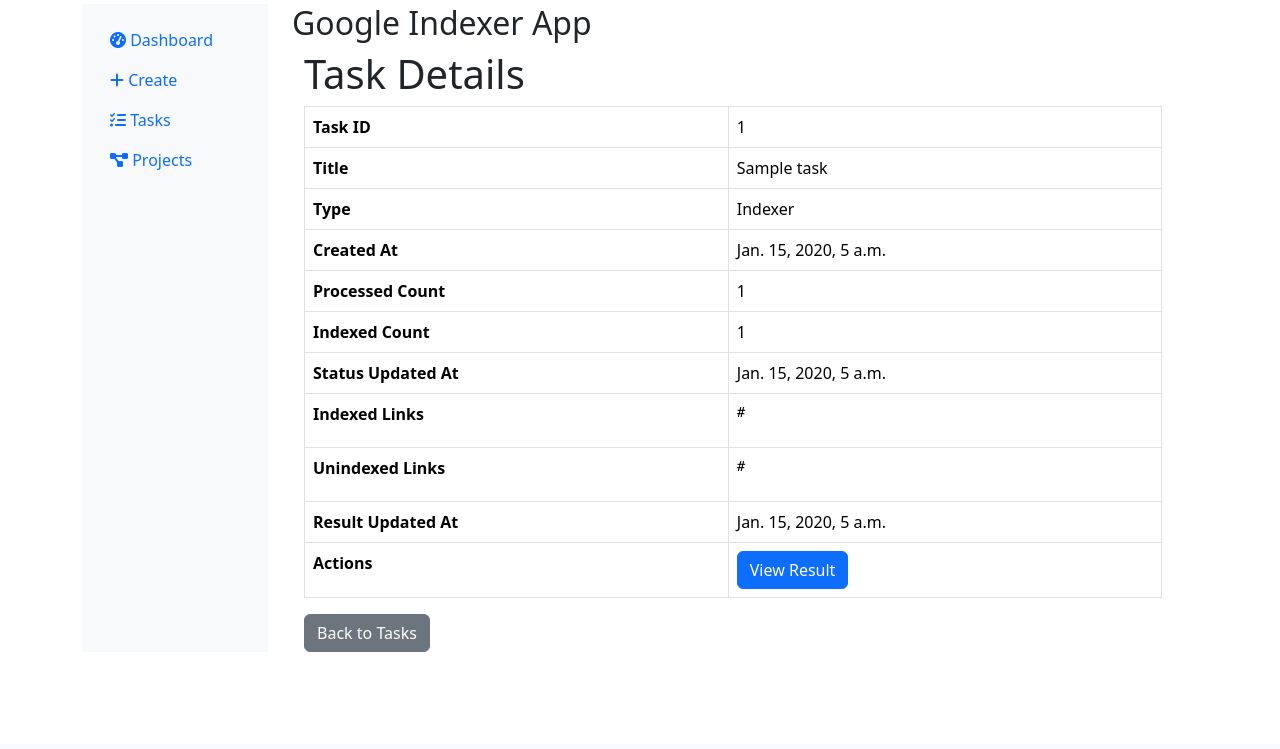
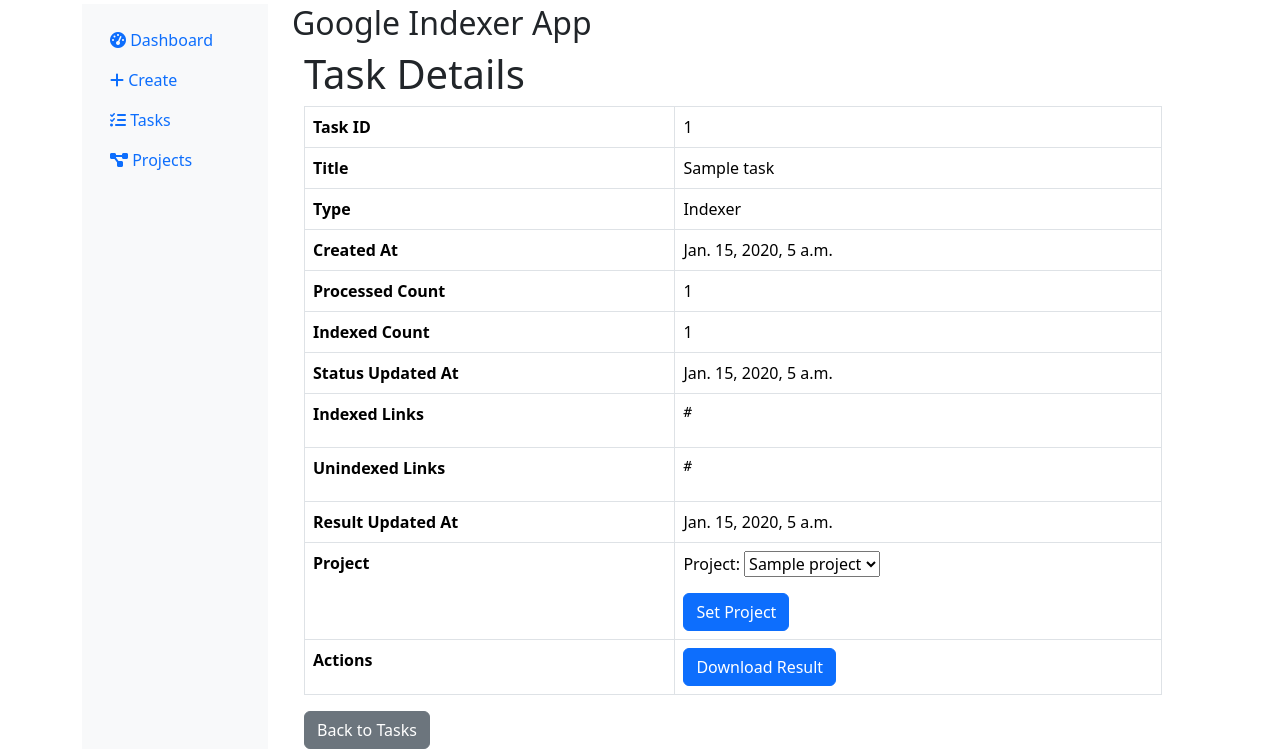
Before and after one commit to geopopos/custom_lander_v2, a Django app: page /google_indexer/task/1/ in a window 1280 px wide. Shown: the part 56-805 px from the top of the page. Before the commit the page ends 708 px from the top, so only its background shows below. Run offline with Django 4.2, Linux system fonts and the light colour scheme; a user stored in the database is signed in; tables that the repository leaves empty hold one stand-in row (values such as "Sample post"); parts of the project's set-up code (start-up, migrations or seed data) failed here and were passed over; some libraries are stand-ins or nearby versions.

Commit message:
added functionality to allow people to update project

```diff
--- a/custom_lander_creator_v2/google_indexer/forms.py
+++ b/custom_lander_creator_v2/google_indexer/forms.py
@@ -40,3 +40,16 @@
 class ProjectMembershipForm(forms.Form):
     email = forms.EmailField(label="User Email")
     role = forms.ChoiceField(choices=ProjectMembership.ROLE_CHOICES, label="Role")
+
+
+class AddToProjectForm(forms.Form):
+    project = forms.ModelChoiceField(
+        queryset=None,
+        label="Project",
+        empty_label="Select a Project",
+    )
+
+    def __init__(self, *args, **kwargs):
+        user = kwargs.pop("user")
+        super().__init__(*args, **kwargs)
+        self.fields["project"].queryset = Project.objects.filter(memberships__user=user)
--- a/custom_lander_creator_v2/google_indexer/views.py
+++ b/custom_lander_creator_v2/google_indexer/views.py
@@ -8,6 +8,7 @@
 from django.contrib import messages
 from django.contrib.auth.mixins import LoginRequiredMixin
 from django.http import HttpResponse
+from django.http import HttpResponseBadRequest
 from django.http import JsonResponse
 from django.shortcuts import get_object_or_404
 from django.shortcuts import redirect
@@ -16,6 +17,7 @@
 
 from custom_lander_creator_v2.users.models import User
 
+from .forms import AddToProjectForm
 from .forms import ProjectForm
 from .forms import ProjectMembershipForm
 from .forms import TaskForm
@@ -204,50 +206,76 @@
 class TaskDetailView(LoginRequiredMixin, View):
     def get(self, request, task_id, *args, **kwargs):
         task = get_object_or_404(Task, task_id=task_id, user=request.user)
-        return render(request, "google_indexer/task_detail.html", {"task": task})
+        initial_data = {"project": task.project} if task.project else {}
+        form = AddToProjectForm(user=request.user, initial=initial_data)
+        return render(
+            request,
+            "google_indexer/task_detail.html",
+            {"task": task, "form": form},
+        )
 
     def post(self, request, task_id, *args, **kwargs):
         task = get_object_or_404(Task, task_id=task_id, user=request.user)
 
-        # Fetch the API key from environment variables
-        api_key = os.getenv("SPEEDYINDEX_API_KEY")
-
-        # Send the request to download task result
-        headers = {
-            "Authorization": f"{api_key}",
-            "Content-Type": "application/json",
-        }
-        response = requests.post(
-            f"{settings.SPEEDYINDEX_API_URL}/v2/task/google/{task.task_type}/report",
-            headers=headers,
-            json={"task_id": task_id},
-            timeout=10,
-        )
-
-        http_ok = 200
-        if response.status_code == http_ok:
-            data = response.json().get("result")
-            indexed_links = data["indexed_links"]
-            unindexed_links = data["unindexed_links"]
-
-            # Save the task result to the database
-            TaskResult.objects.update_or_create(
-                task=task,
-                defaults={
-                    "indexed_links": indexed_links,
-                    "unindexed_links": unindexed_links,
-                    "result_updated_at": data["created_at"],
-                },
+        if "download_result" in request.POST:
+            # Handle the task result download
+            api_key = os.getenv("SPEEDYINDEX_API_KEY")
+            headers = {
+                "Authorization": f"{api_key}",
+                "Content-Type": "application/json",
+            }
+            response = requests.post(
+                f"{settings.SPEEDYINDEX_API_URL}/v2/task/google/{task.task_type}/report",
+                headers=headers,
+                json={"task_id": task_id},
+                timeout=10,
             )
 
-            # Create a response to download the result as a JSON file
-            response = JsonResponse(data)
-            response["Content-Disposition"] = (
-                f"attachment; filename=task_{task_id}_result.json"
+            http_ok = 200
+            if response.status_code == http_ok:
+                data = response.json().get("result")
+                indexed_links = data["indexed_links"]
+                unindexed_links = data["unindexed_links"]
+
+                # Save the task result to the database
+                TaskResult.objects.update_or_create(
+                    task=task,
+                    defaults={
+                        "indexed_links": indexed_links,
+                        "unindexed_links": unindexed_links,
+                        "result_updated_at": data["created_at"],
+                    },
+                )
+
+                # Create a response to download the result as a JSON file
+                response = JsonResponse(data)
+                response["Content-Disposition"] = (
+                    f"attachment; filename=task_{task_id}_result.json"
+                )
+                return response
+            messages.error(
+                request,
+                f"Failed to download task result: {response.json()}",
             )
-            return response
-        messages.error(request, f"Failed to download task result: {response.json()}")
-        return redirect("google_indexer:task_detail", task_id=task_id)
+            return redirect("google_indexer:task_detail", task_id=task_id)
+
+        if "set_project" in request.POST:
+            # Handle setting the project for the task
+            form = AddToProjectForm(request.POST, user=request.user)
+            if form.is_valid():
+                project = form.cleaned_data["project"]
+                if project:
+                    task.project = project
+                    task.save()
+                    messages.success(request, "Task added to project successfully.")
+                else:
+                    messages.error(request, "Please select a project.")
+            else:
+                messages.error(request, "Invalid form submission.")
+            return redirect("google_indexer:task_detail", task_id=task_id)
+
+        # error out as user is sending a post request without a valid action
+        return HttpResponseBadRequest("Invalid action.")
 
 
 task_detail_view = TaskDetailView.as_view()
--- a/custom_lander_creator_v2/templates/google_indexer/task_detail.html
+++ b/custom_lander_creator_v2/templates/google_indexer/task_detail.html
@@ -54,14 +54,26 @@
           <th>Result Updated At</th>
           <td>{{ task.result.result_updated_at }}</td>
         </tr>
-        <tr>
-          <th>Actions</th>
-          <td>
-            <a href="{% url 'google_indexer:task_result' task.task_id %}"
-               class="btn btn-primary">View Result</a>
-          </td>
-        </tr>
       {% endif %}
+      <tr>
+        <th>Project</th>
+        <td>
+          <form method="post">
+            {% csrf_token %}
+            {{ form.as_p }}
+            <button type="submit" name="set_project" class="btn btn-primary">Set Project</button>
+          </form>
+        </td>
+      </tr>
+      <tr>
+        <th>Actions</th>
+        <td>
+          <form method="post">
+            {% csrf_token %}
+            <button type="submit" name="download_result" class="btn btn-primary">Download Result</button>
+          </form>
+        </td>
+      </tr>
     </table>
     <a href="{% url 'google_indexer:task_list' %}" class="btn btn-secondary">Back to Tasks</a>
   </div>
```
